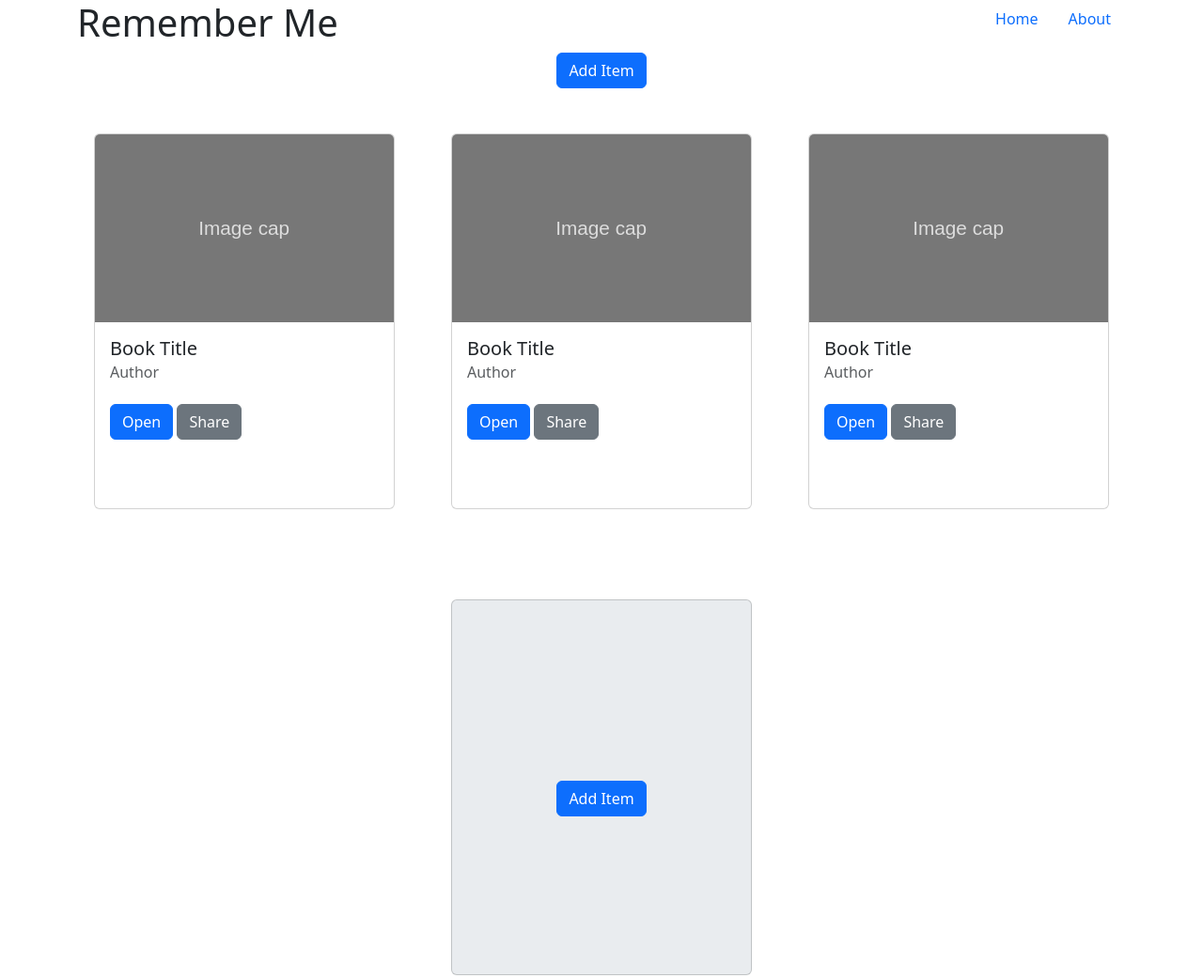
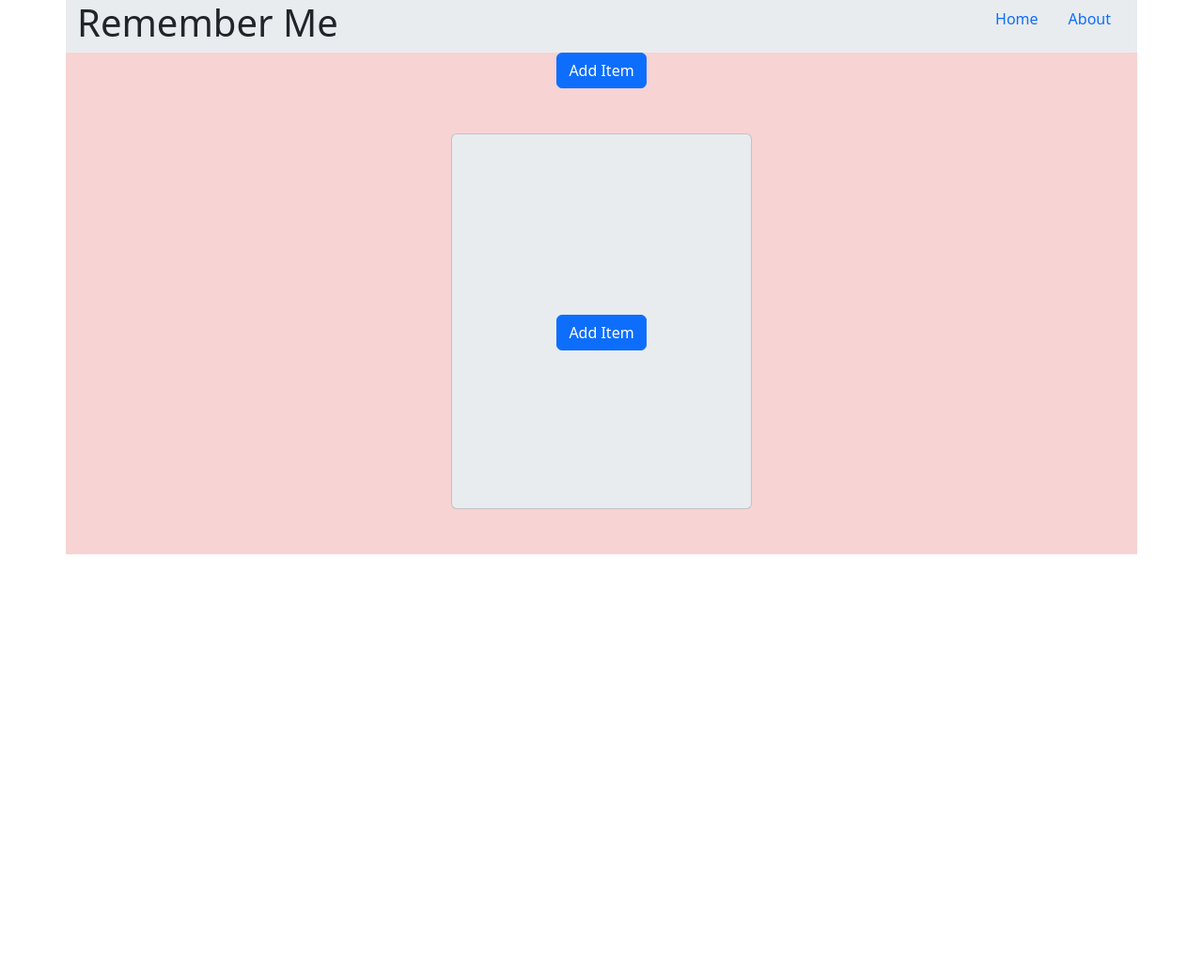
Before and after one commit to HSJC0de/rememberme, a plain HTML site: page index.html in a window 1280 px wide. Shown: the whole page at 94% size. After the commit the page ends 800 px from the top, so only its background shows below. Drawn offline with nearby package versions, Linux system fonts and the light colour scheme.

Commit message:
commented out other preview items

```diff
--- a/index.html
+++ b/index.html
@@ -18,8 +18,8 @@
     </form>
   </div>
 
-  <div class="container">
-    <div class="row">
+  <div class="container" style="background-color: #f7d3d3;">
+    <div class="row bg-body-secondary">
         <div class="col">
           <h1 class="">Remember Me</h1>
         </div>
@@ -45,7 +45,7 @@
         </div>
         <div class="row" id="previewContainer">
 
-          <div class="col d-flex justify-content-center mb-5 mt-5">
+          <!-- <div class="col d-flex justify-content-center mb-5 mt-5">
             <div class="card" style="width: 20rem; height: 25rem;">
               <img src="images/image placeholder.svg" alt="" class="card-img-top">
               <div class="card-body">
@@ -77,7 +77,7 @@
                 <button class="btn btn-secondary mt-4">Share</button>
               </div>
             </div>
-          </div>
+          </div> -->
 
           <div id="addItemPreview"class="col d-flex justify-content-center mb-5 mt-5">
             <div class="card bg-body-secondary" style="width: 20rem; height: 25rem;">
--- a/script.js
+++ b/script.js
@@ -6,6 +6,9 @@ const previewContainer = document.getElementById('previewContainer')
 const formPopUpBookTitle = document.getElementById('BookTitle');
 const formPopUpBookAuthor = document.getElementById('BookAuthor');
 const addItemPreview = document.getElementById('addItemPreview');
+
+const myItems = [];
+
 
 function displayFormPopUp(){
   formPopUp.style.display = 'block';
@@ -44,3 +47,5 @@ function addPreview(){
 
 addItemPreview.parentNode.insertBefore(newElement, addItemPreview);
 }
+
+let
```
